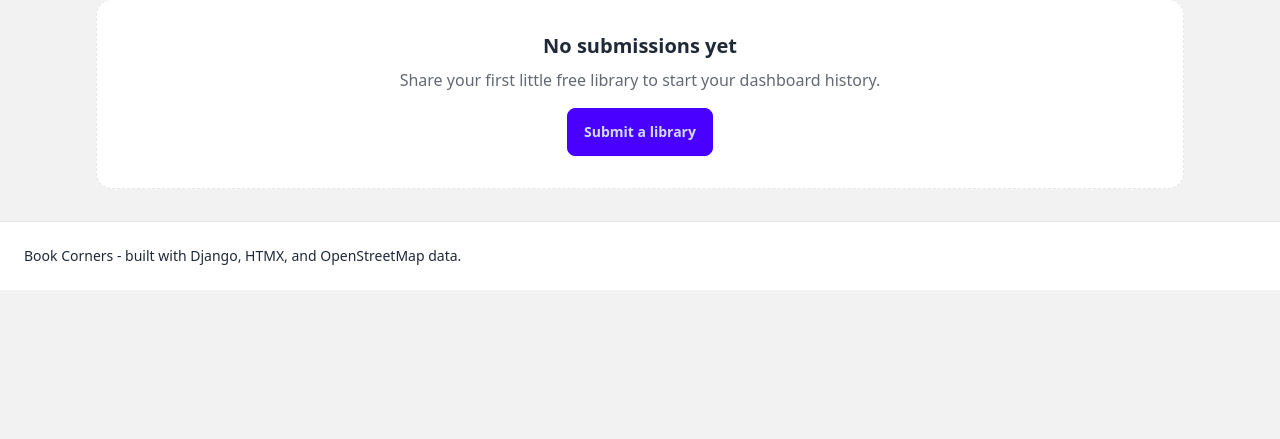
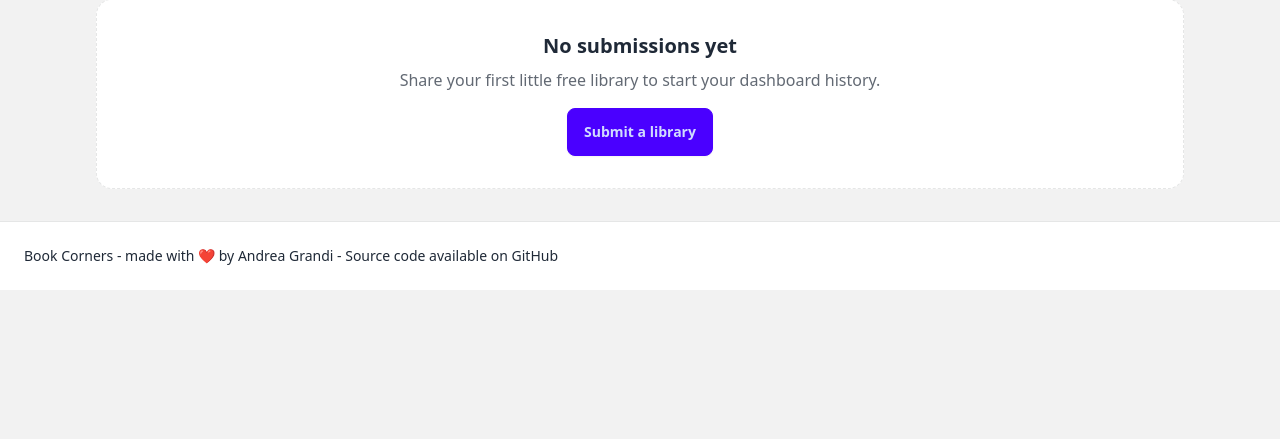
Before and after one commit to andreagrandi/book-corners, a Django app: template libraries/templates/libraries/dashboard.html in a window 1280 px wide. Shown: the part 244-683 px from the top of the page. Run offline with Django 5.2, Linux system fonts and the light colour scheme; the template is opened without the code that fills it, so the values that code supplies are empty.

Commit message:
Update footer credits and source links
Align the footer with the Book Corners branding and provide direct links to the maintainer profile and repository.

```diff
--- a/libraries/tests.py
+++ b/libraries/tests.py
@@ -460,7 +460,10 @@ class TestHomepageTemplate:
         assert "name=\"near\"" in content
         assert "Advanced search" in content
         assert "Latest entries" in content
-        assert "built with Django, HTMX, and OpenStreetMap data" in content
+        assert "Book Corners - made with ❤️ by" in content
+        assert "https://github.com/andreagrandi" in content
+        assert "https://github.com/andreagrandi/tiny-libraries" in content
+        assert "Source code available on" in content
 
 
 @pytest.mark.django_db
--- a/templates/base.html
+++ b/templates/base.html
@@ -75,7 +75,12 @@
 
     <footer class="footer border-t border-base-300 bg-base-100 p-6 text-base-content">
       <aside>
-        <p>Book Corners - built with Django, HTMX, and OpenStreetMap data.</p>
+        <p>
+          Book Corners - made with ❤️ by
+          <a class="link link-hover" href="https://github.com/andreagrandi">Andrea Grandi</a>
+          - Source code available on
+          <a class="link link-hover" href="https://github.com/andreagrandi/tiny-libraries">GitHub</a>
+        </p>
       </aside>
     </footer>
 
```
